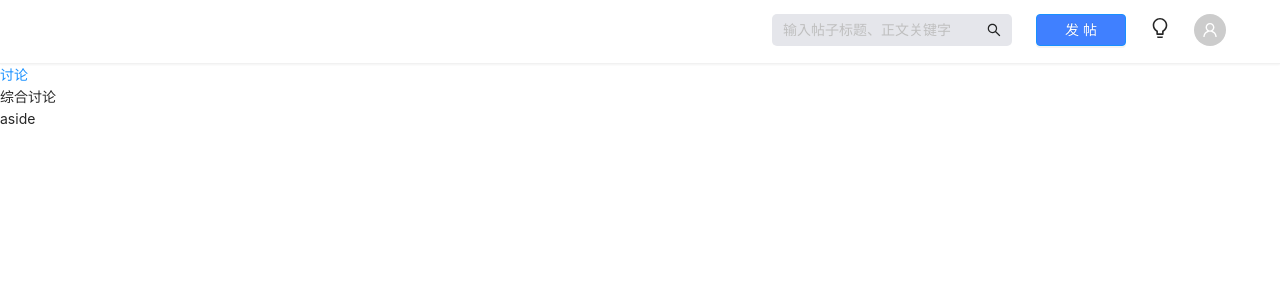
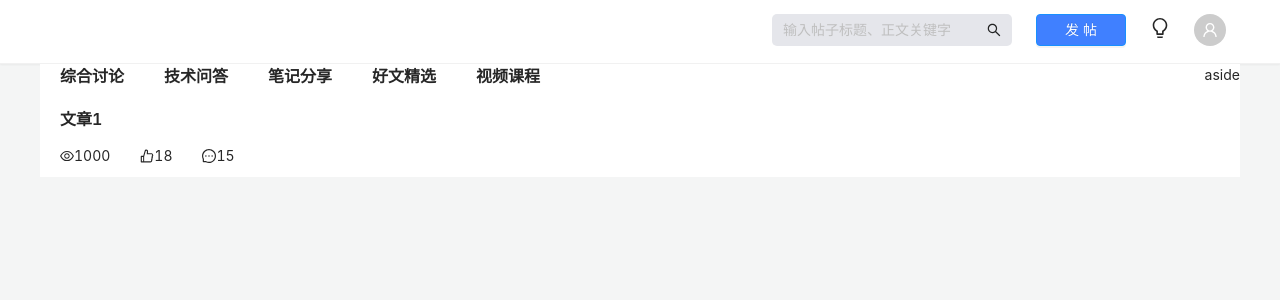
Before and after one commit to painting-alt/tigerZoo, a React (Create React App) app: page / in a window 1280 px wide. Shown: the top 300 px of the page. Built offline with nearby package versions, Linux system fonts and the light colour scheme.

Commit message:
feat(content部分): content部分

```diff
--- a/src/App.tsx
+++ b/src/App.tsx
@@ -1,12 +1,14 @@
 // 第三方库
 import React, { memo } from 'react'
-
-import { NavLink, useRoutes } from 'react-router-dom'
+import {useRoutes } from 'react-router-dom'
 // 自定义配置文件
 import routes from '@/router'
+// 样式
+import appStyle from '@/assets/css/css_modules/app.module.css'
+// 组件引入
+import AppHeader from './components/app-header'
+import AppAside from './components/app-aside'
 
-import AppHeader from '@components/app-header'
-import AppAside from '@components/app-aside'
 
 function RouteElement() {
     const element = useRoutes(routes)
@@ -15,11 +17,14 @@ function RouteElement() {
 
 export default memo(function App() {
     return (
-        <div>
+        <div id='app'>
             <AppHeader />
-            <NavLink to='/ask'>讨论</NavLink>
+            <div className={ appStyle.appcontent}>
+            <div className={ appStyle.app}>
             <RouteElement />
             <AppAside />
+            </div>
+            </div>
         </div>
     )
 })
--- a/src/assets/css/App.css
+++ b/src/assets/css/App.css
@@ -3,3 +3,6 @@
 .huaqi {
     cursor: pointer;
 }
+body {
+    background-color: #f4f5f5;
+}
--- /dev/null
+++ b/src/assets/css/css_modules/app.module.css
@@ -0,0 +1,11 @@
+.appcontent {
+    display: flex;
+    justify-content: center;
+}
+.app {
+    display: flex;
+    justify-content: space-between;
+    width: 1200px;
+    height: 100%;
+    background-color: #fff;
+}
--- /dev/null
+++ b/src/assets/css/css_modules/main.module.css
@@ -0,0 +1,9 @@
+.nav {
+    height: 43px;
+    font-size: 16px;
+}
+.nav span {
+    padding: 10px 20px;
+    cursor: pointer;
+    font-weight: 600;
+}
--- /dev/null
+++ b/src/assets/css/css_modules/mainlist.module.css
@@ -0,0 +1,12 @@
+.mainlist {
+    position: relative;
+    height: 70px;
+}
+.popular {
+    position: absolute;
+    left: 20px;
+    bottom: 10px;
+}
+.popular .span {
+    padding-right: 30px;
+}
--- /dev/null
+++ b/src/components/main-list/index.tsx
@@ -0,0 +1,23 @@
+import React, { memo } from 'react';
+
+import {
+  EyeOutlined,
+  LikeOutlined,
+  MessageOutlined
+}from '@ant-design/icons'
+
+// 样式
+import mainlist from '@/assets/css/css_modules/mainlist.module.css'
+
+export default memo(function MainList() {
+  return (
+    <div className={ mainlist.mainlist}>
+      <div style={{ fontSize: "16px", fontWeight: "600",marginLeft:"20px"}}>文章1</div>
+      <div className={ mainlist.popular}>
+        <span className={ mainlist.span}><EyeOutlined />1000</span>
+        <span className={ mainlist.span}><LikeOutlined />18</span>
+        <span className={ mainlist.span}><MessageOutlined />15</span>
+      </div>
+    </div>
+  );
+})
--- a/src/pages/discuss/index.tsx
+++ b/src/pages/discuss/index.tsx
@@ -1,4 +1,10 @@
 import React, { memo } from 'react'
+
+import MainList from '@/components/main-list'
 export default memo(function Discuss() {
-    return <div>综合讨论</div>
+    return (
+        <div>
+            <MainList/>
+        </div>
+    )
 })
--- a/src/router/index.tsx
+++ b/src/router/index.tsx
@@ -1,14 +1,21 @@
+import Main from '@/views/main/main'
 import Discuss from '@/pages/discuss'
 import Ask from '@/pages/ask'
 import Notes from '@/pages/notes'
 import Articles from '@/pages/articles'
 import Videos from '@/pages/videos'
 
+import NoMatch from '@/views/NoMatch'
+
 import type { RouteObject } from 'react-router-dom'
 
 const routes: RouteObject[] = [
     {
         path: '/',
+        element: <Main />,
+        children: [
+            {
+                index:true,
                 element: <Discuss />,
             },
             {
@@ -28,4 +35,7 @@ const routes: RouteObject[] = [
                 element: <Videos />,
             },
         ]
+    },
+    {path:"*",element:<NoMatch />}
+]
 export default routes
--- /dev/null
+++ b/src/views/NoMatch/index.tsx
@@ -0,0 +1,5 @@
+import React, { memo } from 'react';
+
+export default memo(function NoMatch() {
+  return <h2>抱歉，没有您要找的页面！</h2>;
+})
--- /dev/null
+++ b/src/views/main/main.tsx
@@ -0,0 +1,40 @@
+import React, { memo } from 'react';
+import { Outlet,useNavigate } from 'react-router-dom';
+
+// 样式
+import mainStyle from '@/assets/css/css_modules/main.module.css'
+
+export default memo(function Main() {
+  let navigate = useNavigate();
+  function handleItemClick(item: string) {
+    switch (item) {
+      case 'discuss':
+        navigate('/');
+        break;
+      case 'ask':
+        navigate('/ask')
+        break;
+      case 'notes':
+        navigate('/notes')
+        break;
+      case 'articles':
+        navigate('/articles')
+        break;
+      case 'videos':
+        navigate('/videos')
+        break;
+    }
+
+  }
+  return <div className='main'>
+    <div className={ mainStyle.nav}>
+    <span onClick={()=>handleItemClick('discuss')}>综合讨论</span>
+    <span onClick={()=>handleItemClick('ask')}>技术问答</span>
+    <span onClick={()=>handleItemClick('notes')}>笔记分享</span>
+    <span onClick={()=>handleItemClick('articles')}>好文精选</span>
+    <span onClick={()=>handleItemClick('videos')}>视频课程</span>
+    </div>
+    <Outlet />
+  </div>;
+}
+)
```
Lines whose indentation alone changed are shown as unchanged.
